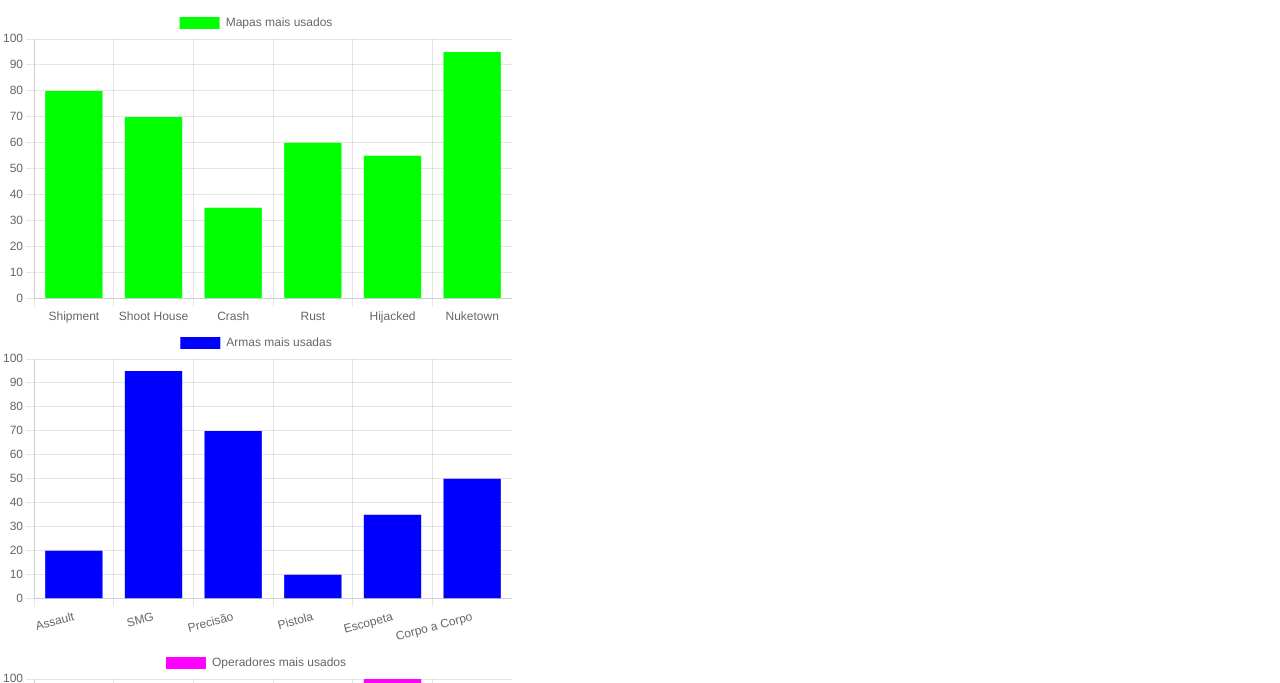
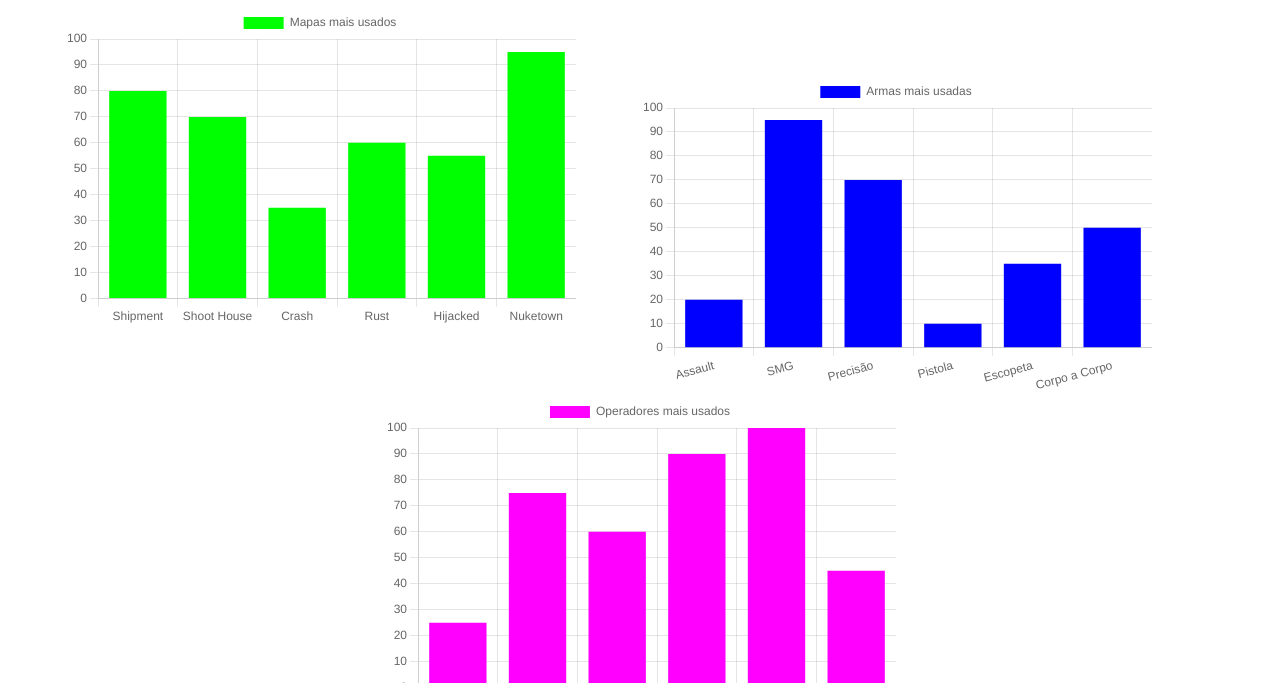
Before and after one commit to llucasbonfim/projeto-individual, a website: page site/public/dashboard/dashboard.html in a window 1280 px wide. Shown: the part 117-800 px from the top of the page. Drawn offline with nearby package versions, Linux system fonts and the light colour scheme.

Commit message:
atualizando css da dashboard

```diff
--- a/site/public/dashboard/dashboard.css
+++ b/site/public/dashboard/dashboard.css
@@ -31,15 +31,18 @@
 .grafico1 {
     width: 40%;
     height: 40vh;
-    display: flex;
+    margin-left: 5%;
 }
 
 .grafico2 {
     width: 40%;
     height: 40vh;
+    margin-left: 50%;
+    margin-top: -19.6%;
 }
 
 .grafico3 {
     width: 40%;
     height: 40vh;
+    margin-left: 30%;
 }
```
Also changed, not shown: site/public/cadastro.html (+7 -0 lines), site/public/dashboard/dashboard.html (+1 -1 lines), site/public/index.html (+1 -0 lines).
